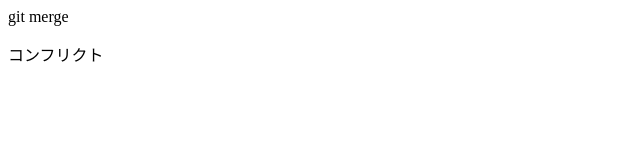
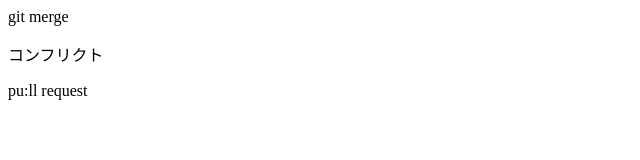
Before and after one commit to tumu-code/intro_git, a plain HTML site: page index.html in a window 1280 px wide. Shown: the full height of the page, 0-640 px from the left. Drawn offline with Linux system fonts and the light colour scheme.

Commit message:
プルリクエストを表示

```diff
--- a/index.html
+++ b/index.html
@@ -2,3 +2,5 @@
 <p>git merge</p>
 
 <p>コンフリクト</p>
+
+<p>pu:ll request</p>
```
